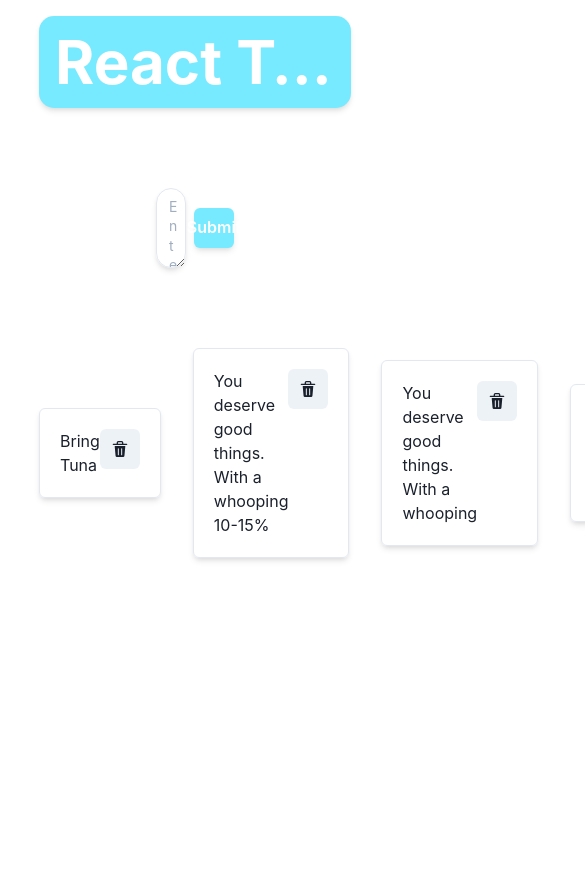
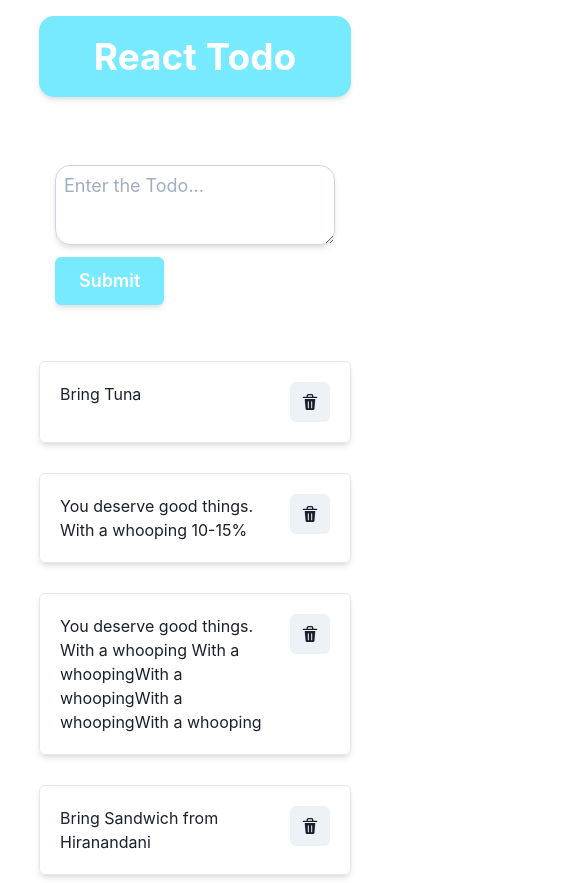
Before and after one commit to tanmayc07/Tasker, a React (Create React App) app: page / in a window 390 px wide. Shown: the top 883 px of the page, 585 px wide, since content can reach past the window. Before the commit the page ends 844 px from the top, so only its background shows below. Built offline with nearby package versions, Linux system fonts and the light colour scheme.

Commit message:
:lipstick: Refactor components for responsive styles

```diff
--- a/src/Form.js
+++ b/src/Form.js
@@ -1,5 +1,5 @@
 import { useState } from "react";
-import { HStack, Button, Textarea } from "@chakra-ui/react";
+import { Box, Button, Textarea } from "@chakra-ui/react";
 
 const Form = () => {
   const [value, setValue] = useState("");
@@ -14,26 +14,39 @@
   };
 
   return (
-    <HStack w="20%" my={20} mx="auto">
+    <Box
+      display={{ md: "flex" }}
+      w={{ base: "80%", md: "40%" }}
+      my={10}
+      mx="auto"
+      p={4}
+    >
       <Textarea
         value={value}
         onChange={handleInputChange}
         placeholder="Enter the Todo..."
-        size="sm"
+        size="lg"
         shadow="md"
+        border="1px"
+        borderColor="gray.300"
         borderRadius="15px"
+        mr={4}
+        my={3}
+        p={2}
       />
+      <Box m="auto">
         <Button
           color="white"
           bg="#77EAFF"
-        size="md"
+          size="lg"
           shadow="md"
           _hover={{ bg: "#77EAFF", opacity: 0.6 }}
           onClick={handleSubmit}
         >
           Submit
         </Button>
-    </HStack>
+      </Box>
+    </Box>
   );
 };
 
--- a/src/Header.js
+++ b/src/Header.js
@@ -12,7 +12,7 @@
       mx="auto"
       color="white"
     >
-      <Heading as="h1" size="4xl" isTruncated>
+      <Heading as="h1" fontSize={{ base: "37px", md: "48px" }} isTruncated>
         React Todo
       </Heading>
     </Center>
--- a/src/Todo.js
+++ b/src/Todo.js
@@ -4,7 +4,7 @@
 const Todo = ({ desc }) => {
   return (
     <Flex p={5} shadow="md" borderWidth="1px" flex="1" borderRadius="md">
-      <Text>{desc}</Text>
+      <Text fontSize={{ sm: "12px", md: "20px" }}>{desc}</Text>
       <Spacer />
       <IconButton aria-label="Delete Todo" icon={<DeleteIcon />} />
     </Flex>
--- a/src/TodoList.js
+++ b/src/TodoList.js
@@ -1,17 +1,22 @@
-import { VStack, HStack } from "@chakra-ui/react";
+import { SimpleGrid } from "@chakra-ui/react";
 import Todo from "./Todo";
 
 const TodoList = () => {
   return (
     <>
-      <VStack spacing={4} w="80%" mx="auto" align="stretch">
-        <HStack spacing={8}>
-          <Todo desc="Bring Tuna" />
-          <Todo desc="You deserve good things. With a whooping 10-15% " />
-          <Todo desc="You deserve good things. With a whooping " />
-          <Todo desc="Bring Sandwich from Hiranandani" />
-        </HStack>
-      </VStack>
+      <SimpleGrid
+        spacingX="60px"
+        spacingY="30px"
+        w="80%"
+        mx="auto"
+        my={2}
+        columns={{ sm: 2, md: 3 }}
+      >
+        <Todo desc="Bring Tuna" />
+        <Todo desc="You deserve good things. With a whooping 10-15% " />
+        <Todo desc="You deserve good things. With a whooping With a whoopingWith a whoopingWith a whoopingWith a whooping" />
+        <Todo desc="Bring Sandwich from Hiranandani" />
+      </SimpleGrid>
     </>
   );
 };
```
Also changed, not shown: 1 other file (tests, documents, lock files or other folders). Lines whose indentation alone changed are shown as unchanged.
